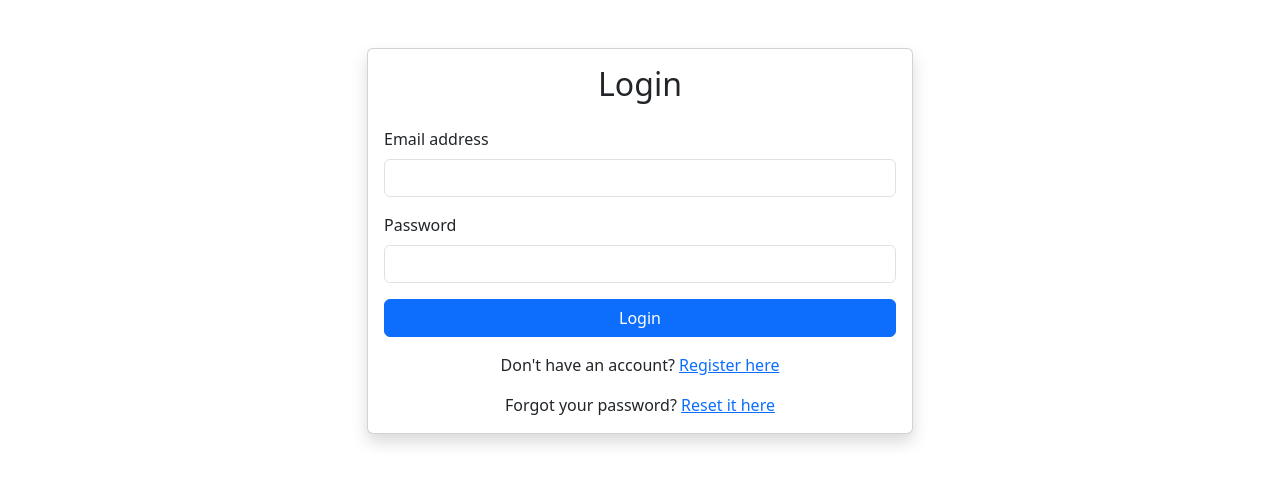
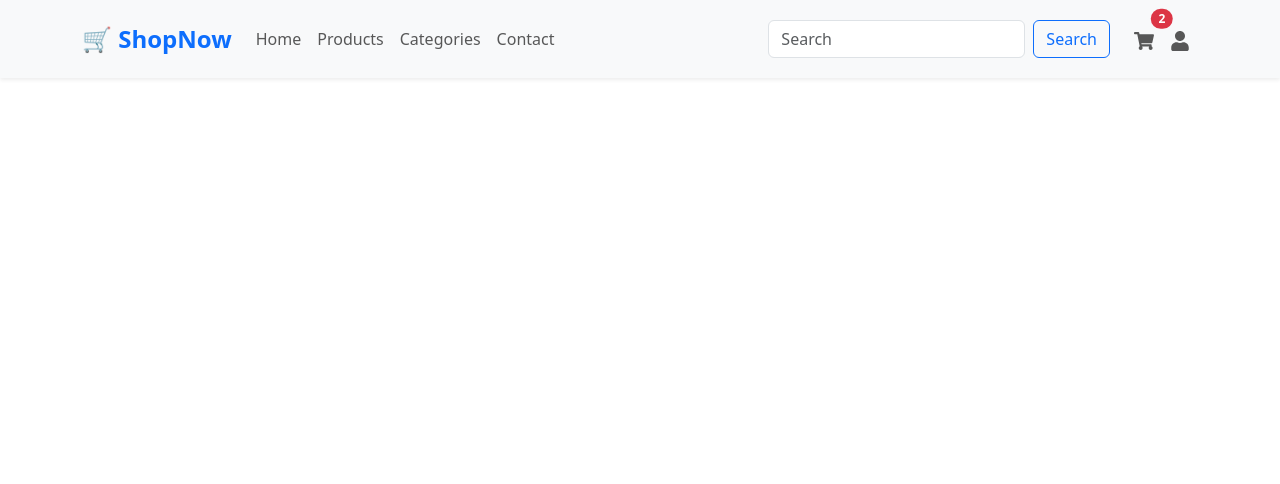
Before and after one commit to ydxj/webEcommerce, a React (Create React App) app in the folder frontend/: page / in a window 1280 px wide. Shown: the top 484 px of the page. Built offline with nearby package versions, Linux system fonts and the light colour scheme; no server answers.

Commit message:
Add header and home page components

```diff
--- a/frontend/package.json
+++ b/frontend/package.json
@@ -3,6 +3,7 @@
   "version": "0.1.0",
   "private": true,
   "dependencies": {
+    "@popperjs/core": "^2.11.8",
     "@testing-library/dom": "^10.4.0",
     "@testing-library/jest-dom": "^6.6.3",
     "@testing-library/react": "^16.3.0",
@@ -11,7 +12,9 @@
     "bootstrap": "^5.3.7",
     "gsap": "^3.13.0",
     "react": "^19.1.0",
+    "react-bootstrap": "^2.10.10",
     "react-dom": "^19.1.0",
+    "react-icons": "^5.5.0",
     "react-router-dom": "^7.6.3",
     "react-scripts": "5.0.1",
     "web-vitals": "^2.1.4"
--- a/frontend/src/App.js
+++ b/frontend/src/App.js
@@ -1,16 +1,16 @@
-import logo from './logo.svg';
 import './App.css';
 import Login from './pages/Auth/login';
 import Register from './pages/Auth/register';
 import { BrowserRouter, Routes, Route } from 'react-router-dom';
 import PrivateRoute from './Security/PrivateRoutes';
+import Home from './pages/Home/home';
 
 function App() {
   return (
     <div>
       <BrowserRouter>
         <Routes>
-          <Route path="/" element={<Login />} />
+          <Route path="/" element={<Home />} />
           <Route path="/login" element={<Login />} />
           <Route path="/register" element={<Register />} />
           <Route path="/dashboard" element={<PrivateRoute></PrivateRoute>} />
--- a/frontend/src/index.js
+++ b/frontend/src/index.js
@@ -4,6 +4,7 @@ import './index.css';
 import App from './App';
 import reportWebVitals from './reportWebVitals';
 import 'bootstrap/dist/css/bootstrap.min.css';
+import 'bootstrap/dist/js/bootstrap.bundle.min.js';
 
 const root = ReactDOM.createRoot(document.getElementById('root'));
 root.render(
--- /dev/null
+++ b/frontend/src/pages/Home/Components/header.js
@@ -0,0 +1,64 @@
+import { useEffect, useRef } from "react";
+import { Navbar, Nav, Container, Form, FormControl, Button, Badge } from "react-bootstrap";
+import { FaShoppingCart, FaUser } from "react-icons/fa";
+import gsap from "gsap";
+
+function Header() {
+  const headerRef = useRef();
+
+  // useEffect(() => {
+  //   const el = headerRef.current;
+  //   console.log("Header mounted");
+  //   if (el) {
+  //     el.style.visibility = 'visible';
+  //     gsap.from(el, {
+  //       y: -80,
+  //       opacity: 0,
+  //       duration: 0.8,
+  //       ease: "power3.out"
+  //     });
+  //   }
+  // }, []);
+
+
+  return (
+    <Navbar ref={headerRef} expand="lg" bg="light" variant="light" className="shadow-sm py-3 sticky-top">
+      <Container>
+        <Navbar.Brand href="/" className="fw-bold text-primary fs-4">
+          🛒 ShopNow
+        </Navbar.Brand>
+        <Navbar.Toggle aria-controls="navbar-nav" />
+        <Navbar.Collapse id="navbar-nav">
+          <Nav className="me-auto">
+            <Nav.Link href="/">Home</Nav.Link>
+            <Nav.Link href="/products">Products</Nav.Link>
+            <Nav.Link href="/categories">Categories</Nav.Link>
+            <Nav.Link href="/contact">Contact</Nav.Link>
+          </Nav>
+          <Form className="d-flex me-3">
+            <FormControl
+              type="search"
+              placeholder="Search"
+              className="me-2"
+              aria-label="Search"
+            />
+            <Button variant="outline-primary">Search</Button>
+          </Form>
+          <Nav>
+            <Nav.Link href="/cart" className="position-relative">
+              <FaShoppingCart size={20} />
+              <Badge bg="danger" pill className="position-absolute top-0 start-100 translate-middle">
+                2
+              </Badge>
+            </Nav.Link>
+            <Nav.Link href="/account">
+              <FaUser size={20} />
+            </Nav.Link>
+          </Nav>
+        </Navbar.Collapse>
+      </Container>
+    </Navbar>
+  );
+}
+
+export default Header;
--- /dev/null
+++ b/frontend/src/pages/Home/home.js
@@ -0,0 +1,11 @@
+import Header from "./Components/header";
+
+function Home(){
+    return (
+        <div>
+            <Header />
+
+        </div>
+    )
+}
+export default Home;
```
Also changed, not shown: 1 other file (tests, documents, lock files or other folders).
